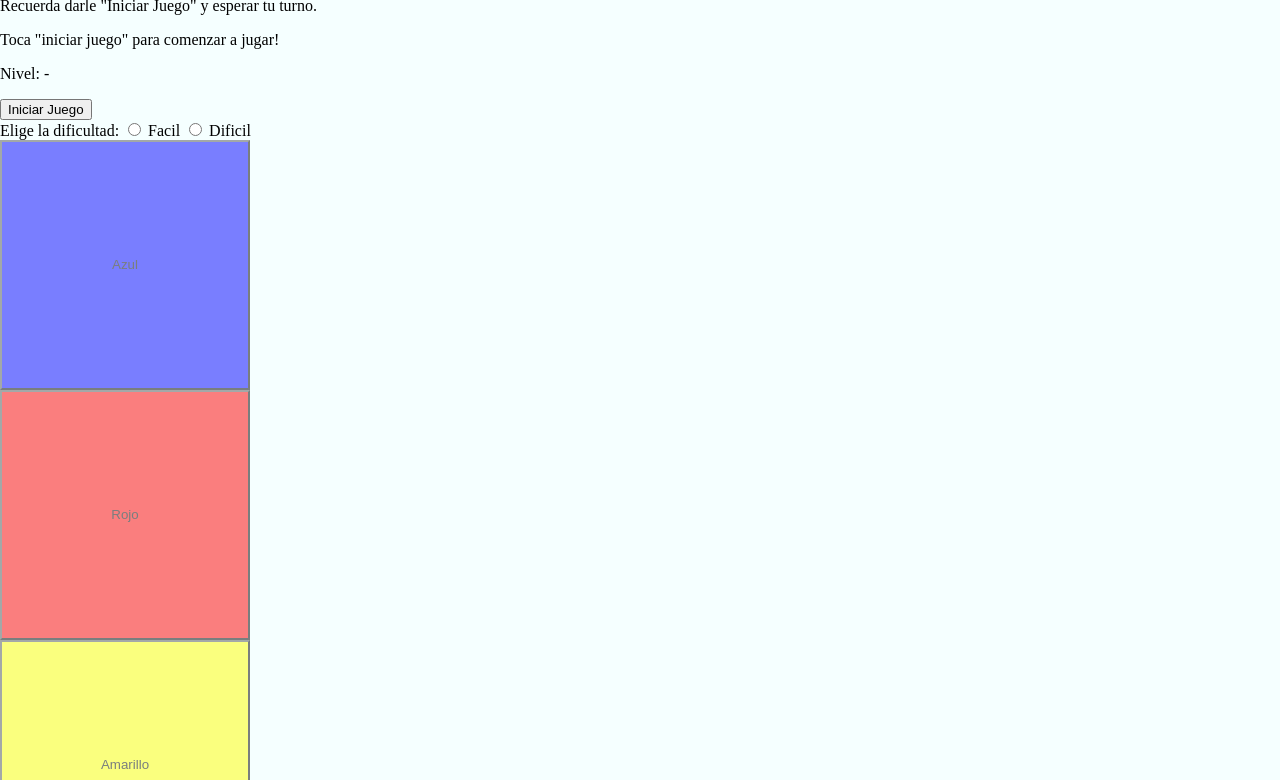
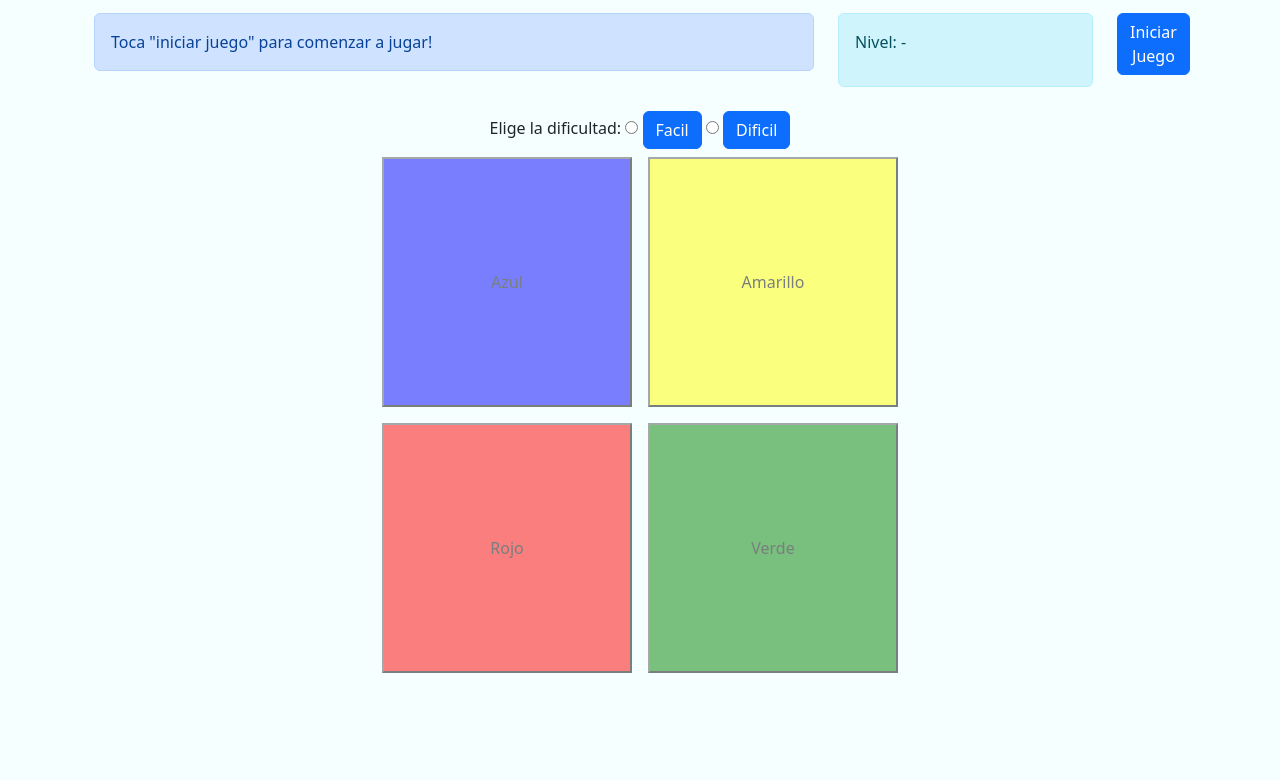
Before and after one commit to FacundoCastillo12/Tarea-Clase-10-Argentina-Programa, a website: page index.html in a window 1280 px wide. Shown: the part 83-863 px from the top of the page. After the commit the page ends 800 px from the top, so only its background shows below. Drawn offline with nearby package versions, Linux system fonts and the light colour scheme; the site is published under a folder, as on GitHub Pages, so addresses that start at the root find nothing.

Commit message:
correcion estilo para github pages
Dejar la direccion local y agregar la online para chequear si el estilo se visualiza

```diff
--- a/index.html
+++ b/index.html
@@ -6,7 +6,8 @@
 		<title>Simon Dice</title>
 		<meta name="viewport" content="width=device-width, initial-scale=1" />
 		<link rel="stylesheet" type="text/css" href="main.css" />
-    <link rel="stylesheet" href="/node_modules/bootstrap/dist/css/bootstrap.min.css" />
+		<link rel="stylesheet" href="node_modules/bootstrap/dist/css/bootstrap.min.css"/>
+    <link href="https://cdn.jsdelivr.net/npm/bootstrap@5.2.3/dist/css/bootstrap.min.css" rel="stylesheet" integrity="sha384-rbsA2VBKQhggwzxH7pPCaAqO46MgnOM80zW1RWuH61DGLwZJEdK2Kadq2F9CUG65" crossorigin="anonymous">
 	</head>
 	<body>
 		<div class="jumbotron text-center bg-dark text-white">
```
